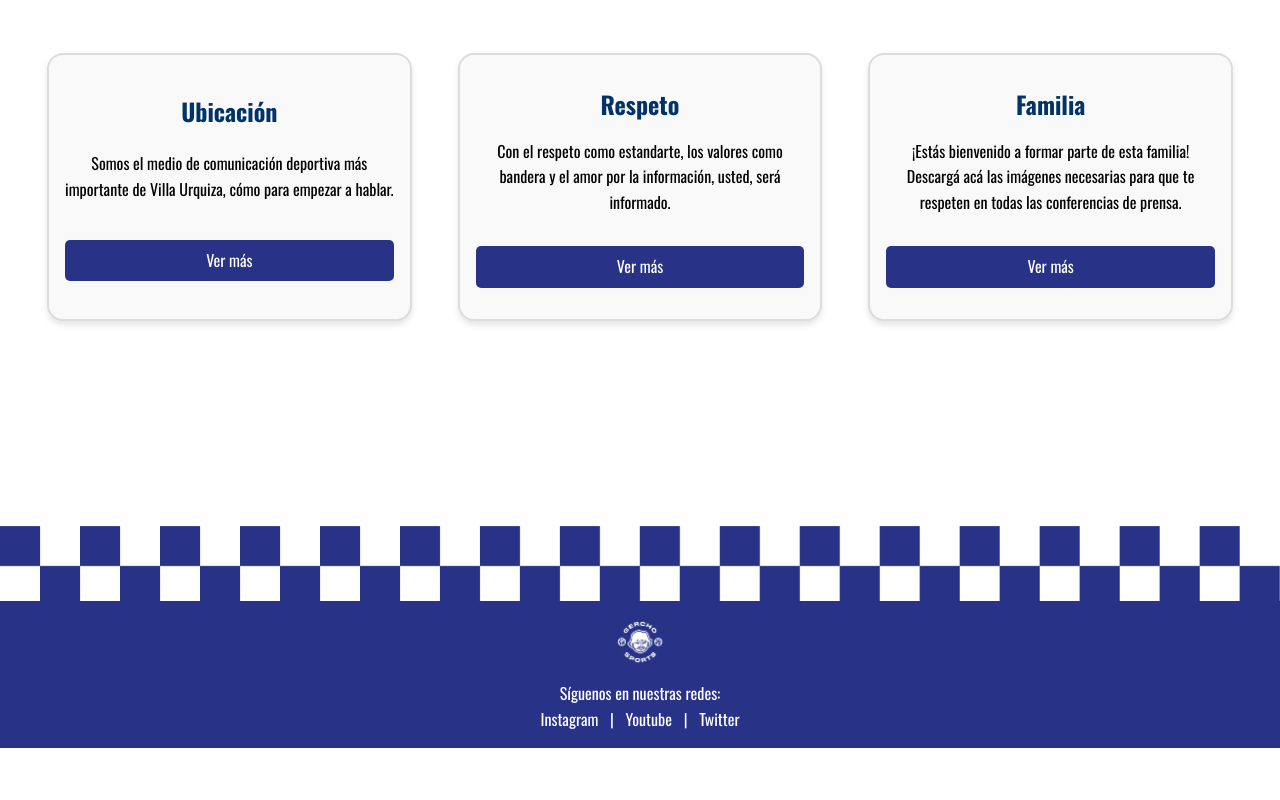
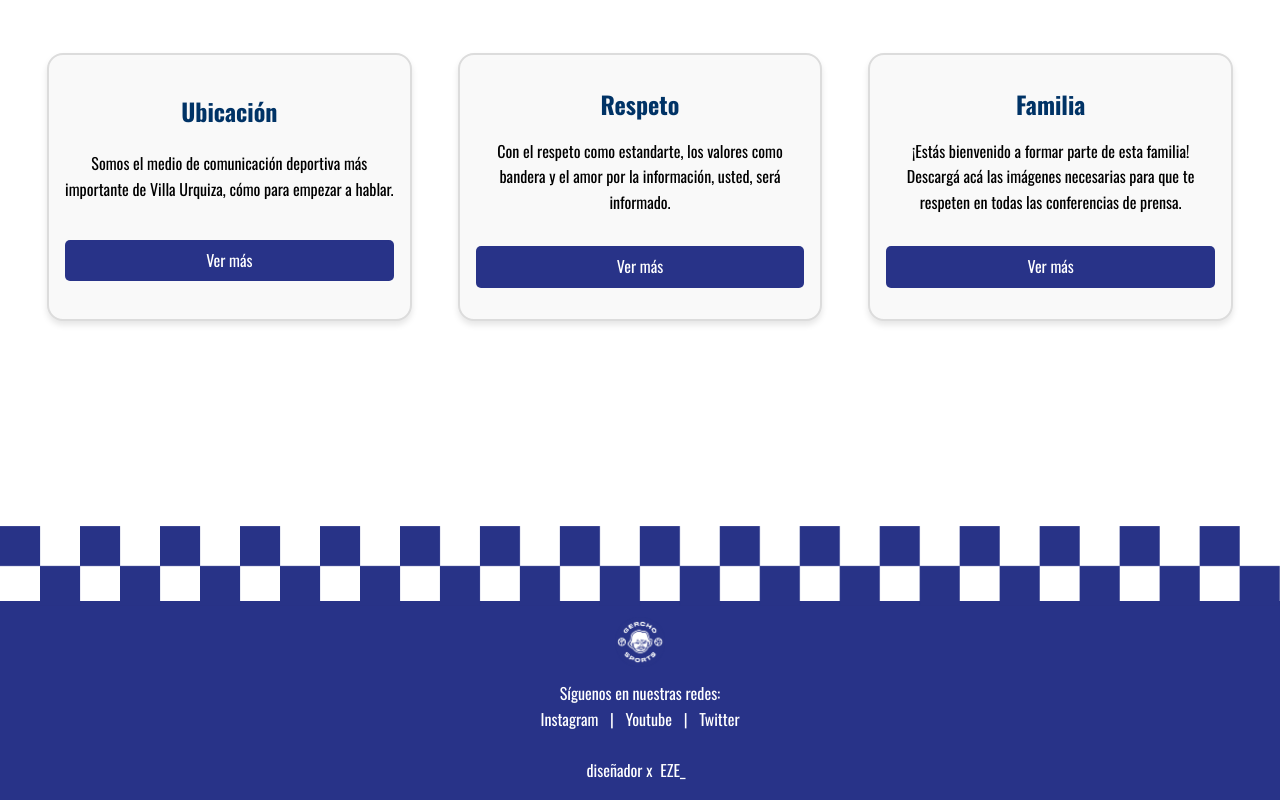
Before and after one commit to EZEweb/GERCHO-SPORTS, a plain HTML site: page index.html in a window 1280 px wide. Shown: the part 1135-1935 px from the top of the page. Before the commit the page ends 1883 px from the top, so only its background shows below. Drawn offline with nearby package versions, Linux system fonts and the light colour scheme.

Commit message:
mi ig abajo juju

```diff
--- a/index.html
+++ b/index.html
@@ -69,7 +69,8 @@
     <a href="https://www.instagram.com/gbeder/">Instagram</a> |
     <a href="https://www.youtube.com/@gbeder">Youtube</a> |
     <a href="https://twitter.com/gerchobeder">Twitter</a>
+    <br><br>
+    <p>diseñador x<a href="https://instagram.com/eze_404_" target="_blank">EZE_</a></p>
   </footer>
-
 </body>
 </html>
```
